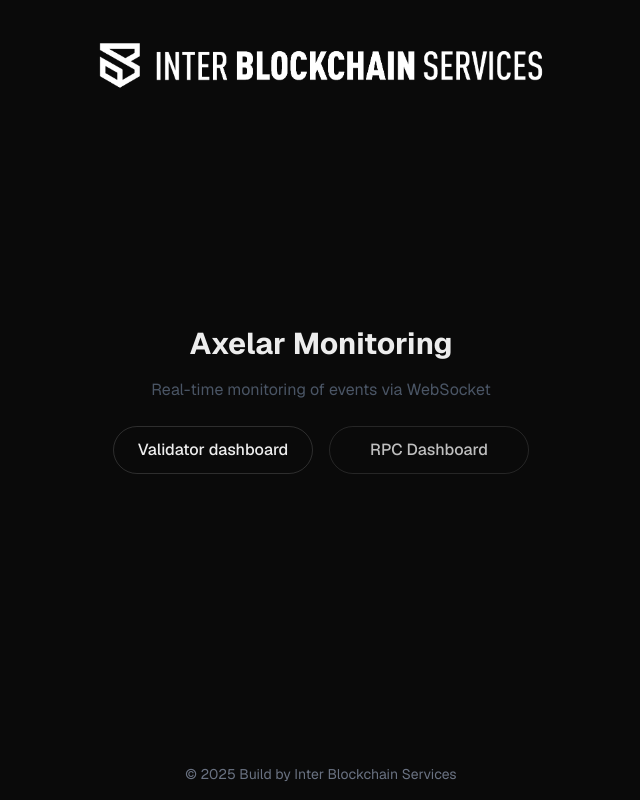
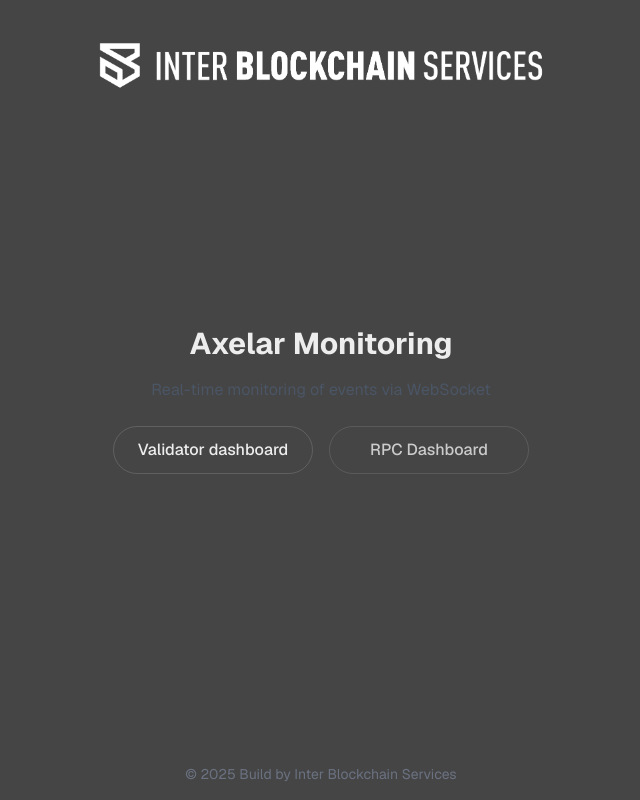
Before and after one commit to Inter-Blockchain-Service/Axelar-Monitoring, a Next.js app: page / in a window 1280 px wide. Shown: the whole page, without its empty margins (319-959 px from the left). Built offline with nearby package versions, Linux system fonts and the light colour scheme.

Commit message:
Update globals.css

```diff
--- a/src/app/globals.css
+++ b/src/app/globals.css
@@ -1,7 +1,7 @@
 @import "tailwindcss";
 
 :root {
-  --background: #0a0a0a;
+  --background: #464545;
   --foreground: #ededed;
   --color-background: var(--background);
   --color-foreground: var(--foreground);
```
